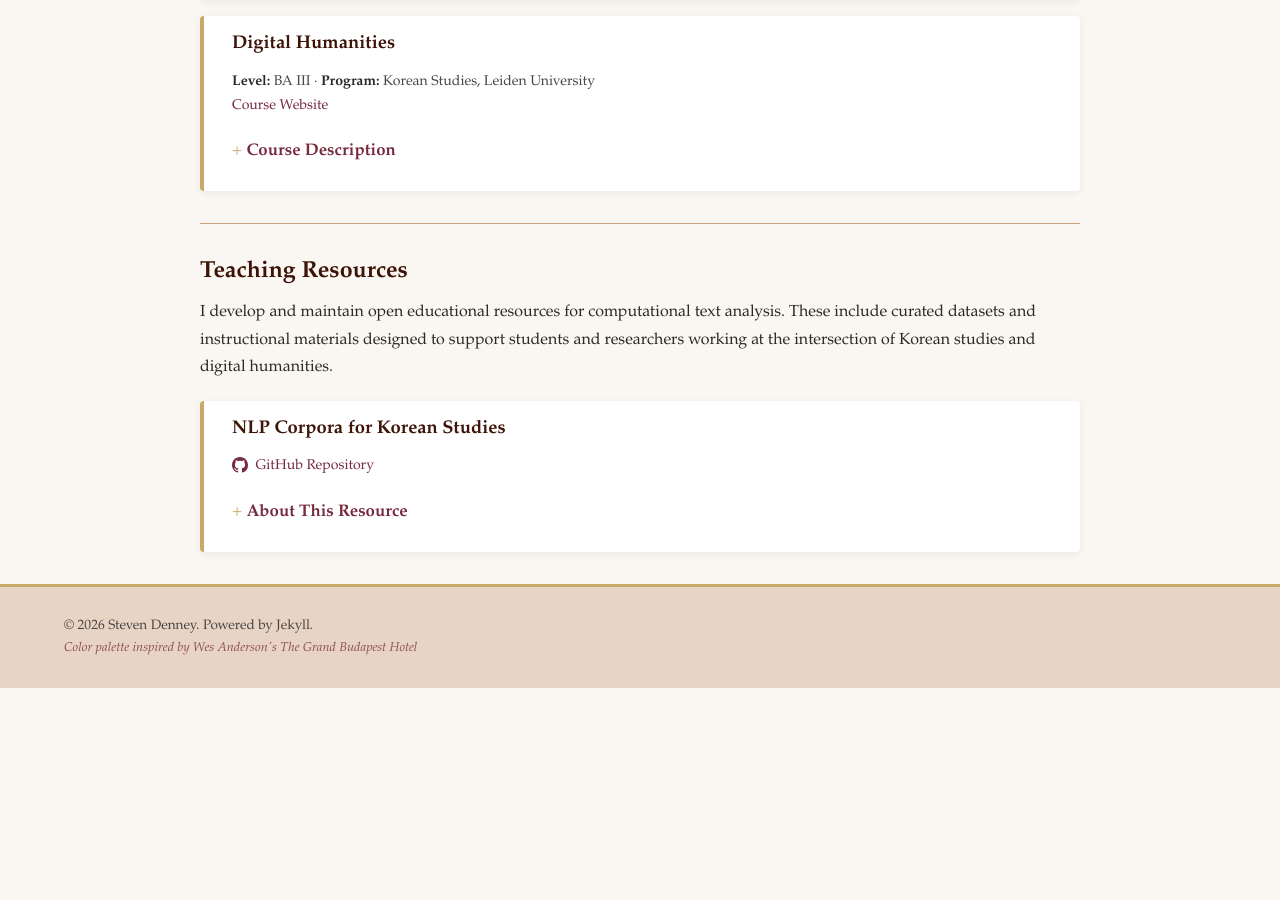
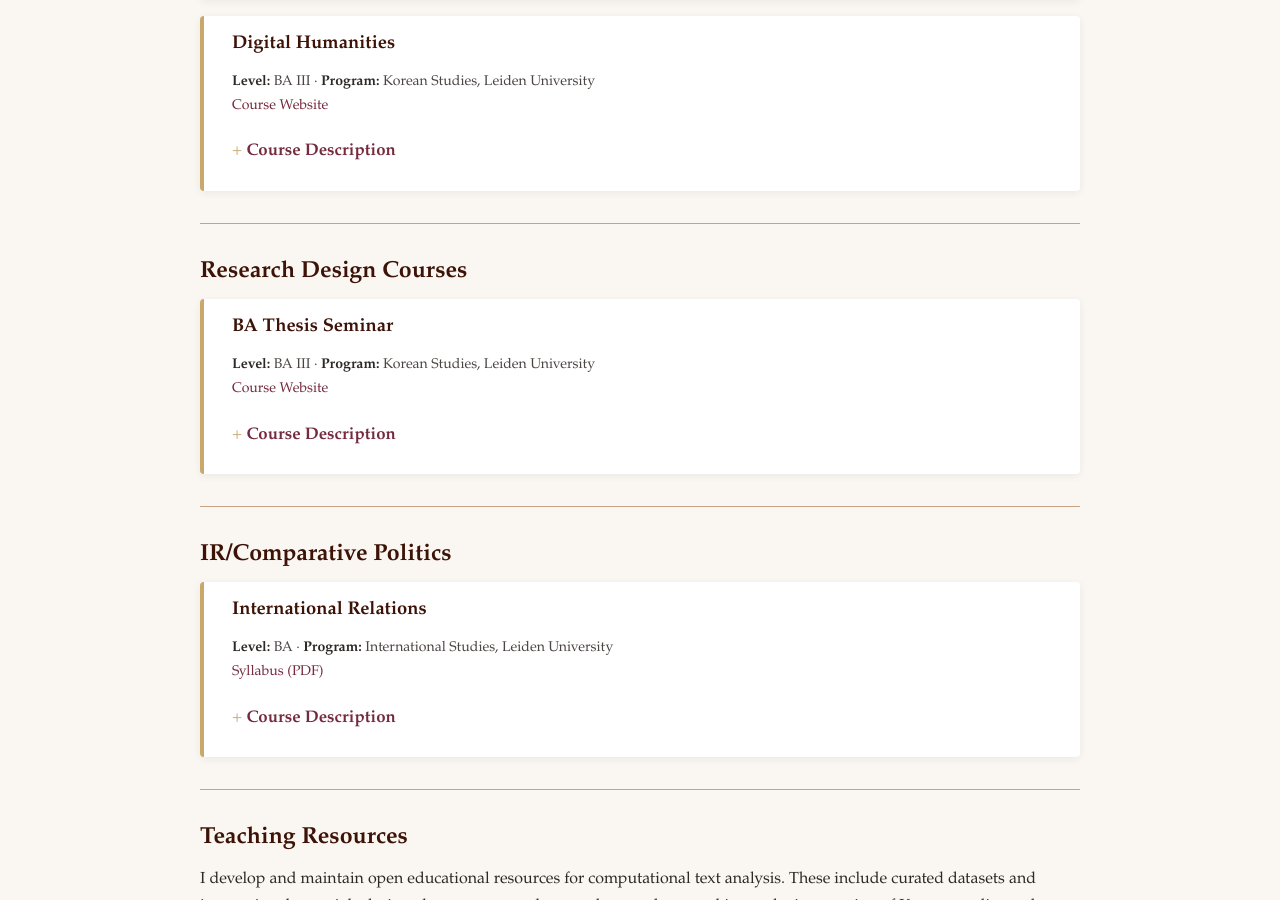
Before and after one commit to scdenney/scdenney.github.io, a Jekyll site: the page built from teaching.md, in a window 1280 px wide and 900 px high, scrolled down 645 px. Built offline with Jekyll 4.4.1, drawn with Linux system fonts in a browser that asks for light colours; before the commit the page ends 1333 px from its top, so only the background shows below that.

Commit message:
Add Research Design and IR/Comparative Politics course sections to teaching page

```diff
--- a/teaching.md
+++ b/teaching.md
@@ -48,6 +48,46 @@ I previously taught comparative politics courses and research methods in politic
 
 ---
 
+## Research Design Courses
+
+<div class="project-card">
+<h3>BA Thesis Seminar</h3>
+
+<p class="project-meta">
+<strong>Level:</strong> BA III · <strong>Program:</strong> Korean Studies, Leiden University<br>
+<a href="https://scdenney.github.io/baks_thesis-seminar/">Course Website</a>
+</p>
+
+<details>
+<summary>Course Description</summary>
+<div>
+<p>This seminar guides students through the process of designing and executing their BA thesis research. Students develop research questions, review relevant literature, and learn methodological approaches appropriate for their projects.</p>
+</div>
+</details>
+</div>
+
+---
+
+## IR/Comparative Politics
+
+<div class="project-card">
+<h3>International Relations</h3>
+
+<p class="project-meta">
+<strong>Level:</strong> BA · <strong>Program:</strong> International Studies, Leiden University<br>
+<a href="/assets/pdf/2526-bais-ir.pdf">Syllabus (PDF)</a>
+</p>
+
+<details>
+<summary>Course Description</summary>
+<div>
+<p>An introduction to international relations, covering major theories and contemporary issues in global politics.</p>
+</div>
+</details>
+</div>
+
+---
+
 ## Teaching Resources
 
 I develop and maintain open educational resources for computational text analysis. These include curated datasets and instructional materials designed to support students and researchers working at the intersection of Korean studies and digital humanities.
```
Also changed, not shown: 1 other file.
